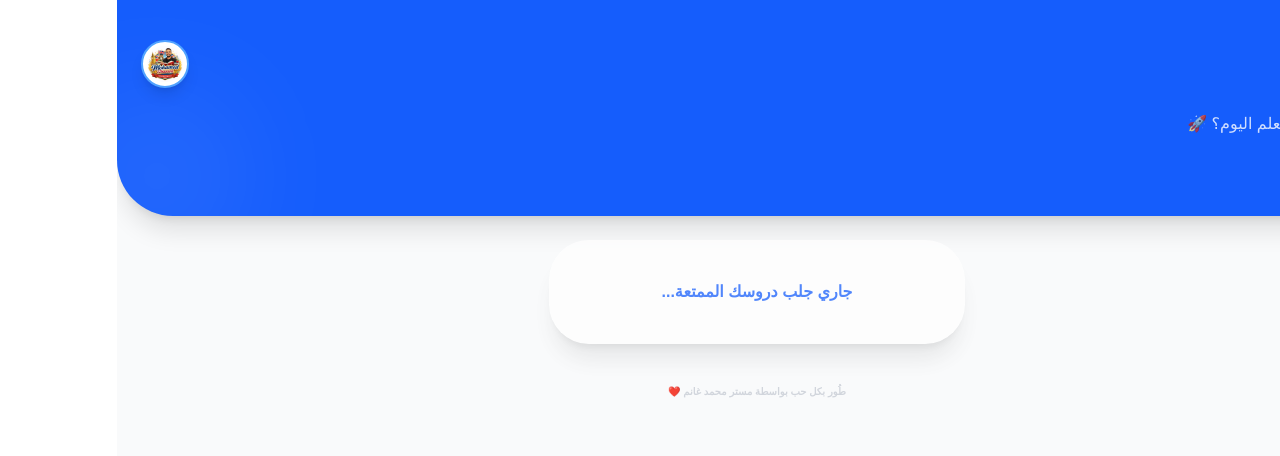
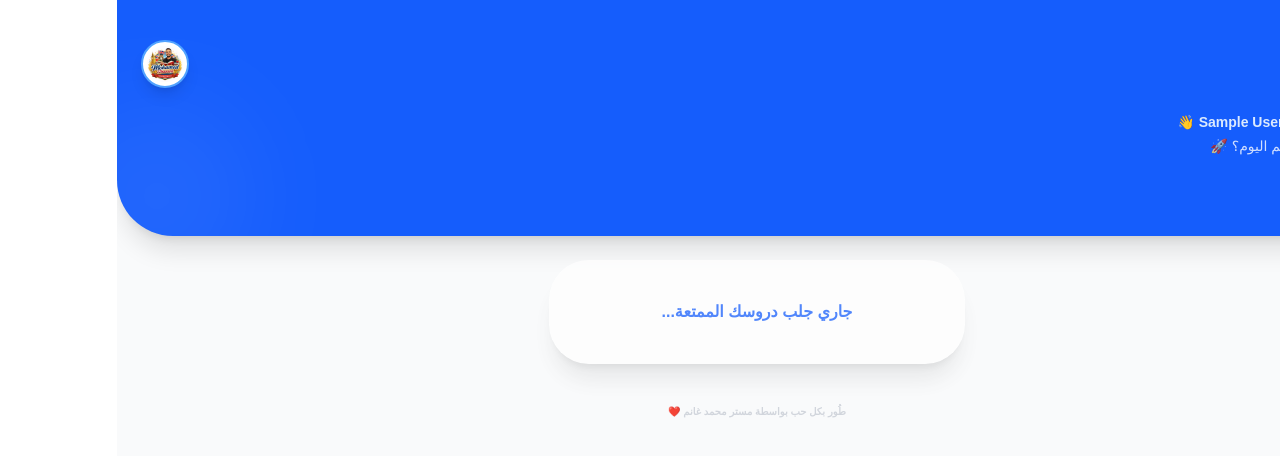
Before and after one commit to mhmedghanem225-dot/Mohamed-Ghanem-platform, a Next.js app: page /lessons in a window 1280 px wide. Shown: the top 456 px of the page. Built offline with nearby package versions, Linux system fonts and the light colour scheme; sample sign-in values are in the browser's storage.

Commit message:
feat: show personalized welcome message for students

```diff
--- a/app/lessons/page.tsx
+++ b/app/lessons/page.tsx
@@ -9,12 +9,20 @@ function LessonsContent() {
   const grade = searchParams.get("grade") || "";
   const [lessons, setLessons] = useState<any[]>([]);
   const [loading, setLoading] = useState(true);
+  const [studentName, setStudentName] = useState(""); // حالة لحفظ اسم الطالب
 
   const SHEET_CSV_URL = "https://docs.google.com/spreadsheets/d/e/2PACX-1vQ-ZJwP0z4SVM4XfAPevqPqsSvbSBRy18i_rbgfVNGYVHBZj10aHtdHqhMj8kKKkI0WHwWLDLFxXniO/pub?output=csv";
 
   useEffect(() => {
     const savedSession = localStorage.getItem("ghanem_session");
-    if (!savedSession) { router.replace("/"); return; }
+    if (!savedSession) {
+      router.replace("/");
+      return;
+    }
+
+    // استخراج اسم الطالب من الجلسة المخزنة
+    const userData = JSON.parse(savedSession);
+    setStudentName(userData.name);
 
     const fetchLessons = async () => {
       try {
@@ -53,14 +61,19 @@ function LessonsContent() {
             <Image src="/logo.png" alt="Logo" width={48} height={48} className="rounded-full object-contain" priority />
           </div>
         </div>
+
         <div className="relative z-10 text-white">
-          <h1 className="text-3xl font-black mb-2">{grade}</h1>
-          <p className="opacity-80 font-medium">جاهز لرحلة التعلم اليوم؟ 🚀</p>
+          {/* رسالة ترحيبية باسم الطالب */}
+          <p className="text-blue-100 font-bold text-sm mb-1 animate-fade-in">أهلاً بك يا بطل، {studentName} 👋</p>
+          <h1 className="text-3xl font-black mb-1">{grade}</h1>
+          <p className="opacity-80 text-sm font-medium">جاهز لرحلة التعلم اليوم؟ 🚀</p>
         </div>
+
+        {/* لمسة جمالية خلفية */}
         <div className="absolute -left-10 -bottom-10 w-40 h-40 bg-white/10 rounded-full blur-3xl"></div>
       </div>
 
-      {/* منطقة الدروس - التعديل هنا: استخدام mt-6 بدلاً من -mt-10 لحل مشكلة الاختفاء */}
+      {/* منطقة الدروس */}
       <div className="max-w-md mx-auto px-4 mt-6">
         {loading ? (
           <div className="bg-white p-10 rounded-[2.5rem] shadow-xl text-center font-bold text-blue-600 animate-pulse">
```
